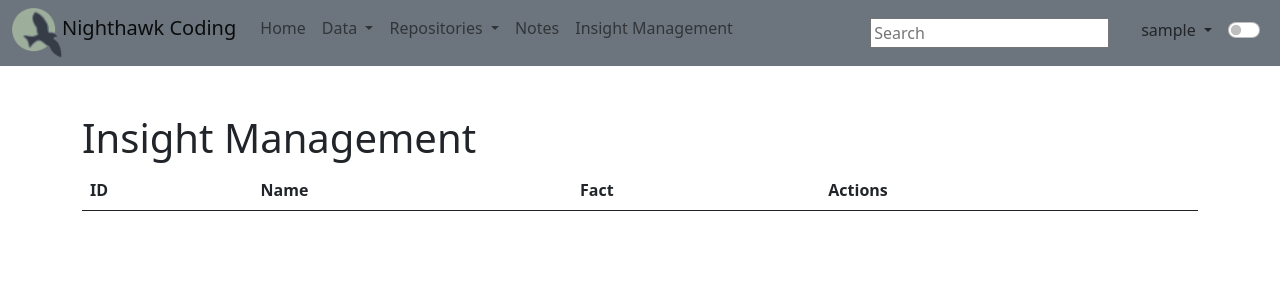
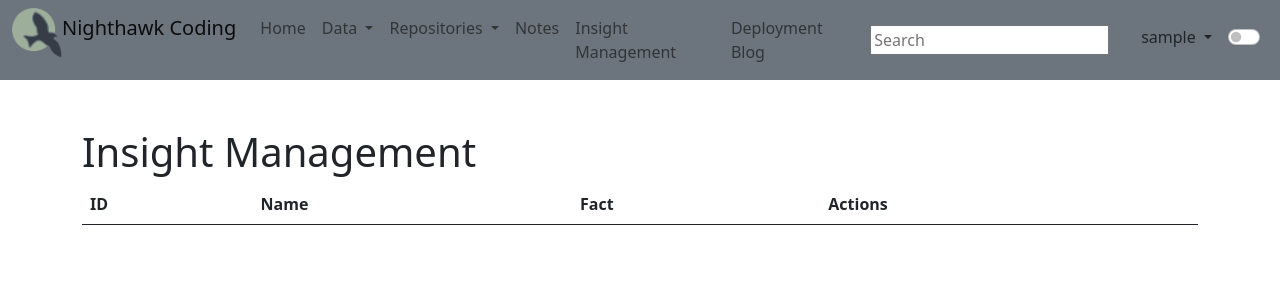
Before and after one commit to alexgstf/studybuddy_backend, a Flask app: page /facts in a window 1280 px wide. Shown: the top 300 px of the page. Run offline with Flask 3, Linux system fonts and the light colour scheme; the visitor is signed in with stand-in values (Sample User, id 1); lists and menus that the app fills with data are empty; some libraries are stand-ins or nearby versions.

Commit message:
deploymentblog

```diff
--- a/templates/layouts/navbar.html
+++ b/templates/layouts/navbar.html
@@ -35,6 +35,7 @@
                     <!-- Add the link to quotes here -->
                     <a class="nav-link" href="{{ url_for('quotes') }}">Notes</a>
                     <a class="nav-link" href="{{ url_for('facts_page') }}">Insight Management</a>
+                    <a class="nav-link" href="http://alexgstf.github.io/studybuddy_frontend/deploymentblog">Deployment Blog</a>
 
 
 
```
